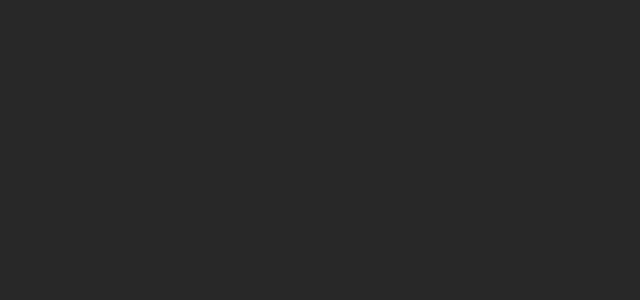
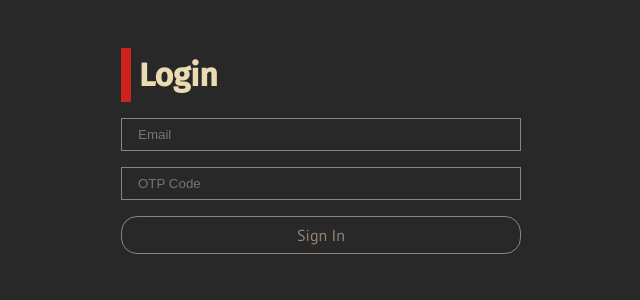
Before and after one commit to Peruibeloko/perublog-vue, a Vue app: page /login in a window 1280 px wide. Before the commit this address had no page. Shown: the top 300 px of the page, without its empty margins (319-959 px from the left). Built offline with nearby package versions, Linux system fonts and the light colour scheme.

Commit message:
authentication done, TODO use axios

```diff
--- a/package.json
+++ b/package.json
@@ -9,6 +9,7 @@
   },
   "dependencies": {
     "@vitejs/plugin-vue": "^2.3.2",
+    "axios": "^0.27.2",
     "vite": "^2.9.8",
     "vue": "^3.2.33",
     "vue-router": "^4.0.15"
--- /dev/null
+++ b/src/components/admin/Composer.vue
@@ -0,0 +1,19 @@
+<script setup>
+import DraftList from './DraftList.vue';
+import Editor from './Editor.vue';
+
+const props = defineProps(['id']);
+</script>
+
+<template>
+  <main>
+    <DraftList />
+    <Editor :id="props.id" />
+  </main>
+</template>
+
+<style lang="css" scoped>
+main {
+  display: flex;
+}
+</style>
--- /dev/null
+++ b/src/components/admin/DraftList.vue
@@ -0,0 +1,15 @@
+<script setup></script>
+
+<template>
+  <ul>
+    <li>1</li>
+    <li>2</li>
+    <li>3</li>
+    <li>4</li>
+    <li>5</li>
+    <li>6</li>
+    <li>7</li>
+  </ul>
+</template>
+
+<style lang="css" scoped></style>
--- /dev/null
+++ b/src/components/admin/Editor.vue
@@ -0,0 +1,31 @@
+<script setup>
+import { ref } from 'vue';
+import { onBeforeRouteLeave } from 'vue-router';
+
+const saveDraft = async () => {};
+const publish = async () => {};
+
+const props = defineProps(['id']);
+
+const post = ref({
+  title: '',
+  content: '',
+  id: props.id ?? ''
+});
+
+onBeforeRouteLeave(() => {
+  if (!post.value.id && post.value.content)
+    return window.confirm('Do you really want to leave? you have unsaved changes!');
+});
+</script>
+
+<template>
+  <form id="composer" @submit="e => e.preventDefault()">
+    <input type="text" id="title" v-model="post.title" />
+    <textarea id="content" v-model="post.content"></textarea>
+    <button type="button" @click="saveDraft">Save Draft</button>
+    <button type="button" @click="publish">Publish</button>
+  </form>
+</template>
+
+<style lang="css" scoped></style>
--- a/src/components/blog/Header.vue
+++ b/src/components/blog/Header.vue
@@ -35,6 +35,7 @@
   color: var(--gray);
   font-size: 1rem;
   font-family: var(--sans-serif-regular);
+  font-weight: normal;
   margin: 1rem 0;
   width: 15rem;
 }
--- a/src/components/blog/Navbar.vue
+++ b/src/components/blog/Navbar.vue
@@ -65,13 +65,13 @@
 </script>
 
 <template>
-  <aside class="navigation">
+  <nav class="navigation">
     <button @click="navToFirstPost">⇇ Primeiro post</button>
     <button @click="navToPrevPost" :disabled="!prevPostId.value">← Post anterior</button>
     <button @click="navToRandomPost">⤧ Post aleatório</button>
     <button @click="navToNextPost" :disabled="!nextPostId.value">Próximo post →</button>
     <button @click="navToLastPost">Último post ⇉</button>
-  </aside>
+  </nav>
 </template>
 
 <style lang="css" scoped>
--- a/src/components/blog/Post.vue
+++ b/src/components/blog/Post.vue
@@ -79,7 +79,7 @@
 #post small {
   font-family: var(--sans-serif-regular);
   font-size: 1rem;
-  color: rgb(93, 93, 93);
+  color: var(--gray);
   font-style: italic;
   display: block;
 }
--- /dev/null
+++ b/src/pages/Login.vue
@@ -0,0 +1,105 @@
+<script setup>
+import { ref } from 'vue';
+import { useRouter, useRoute } from 'vue-router';
+
+import { urlDecodeObjectValues } from '../util/misc.js';
+
+const router = useRouter();
+const currentRoute = useRoute();
+
+const loginInfo = ref({
+  email: '',
+  otp: ''
+});
+
+const login = async () => {
+  const res = await fetch(`${import.meta.env.VITE_BACKEND_URL}/auth/login`, {
+    method: 'POST',
+    body: JSON.stringify({
+      email: loginInfo.value.email,
+      token: loginInfo.value.otp
+    }),
+    headers: {
+      'Content-Type': 'application/json'
+    }
+  });
+
+  if (res.ok) {
+    const token = await res.text();
+    console.log(token);
+    localStorage.setItem('authToken', token);
+    const routeParams = urlDecodeObjectValues(currentRoute.query);
+    const navResult = router.push(routeParams);
+    if (navResult) {
+      console.log('fuck');
+    }
+  } else {
+    console.log();
+    return;
+  }
+};
+</script>
+
+<template>
+  <main>
+    <h1>Login</h1>
+    <form @submit.prevent="login">
+      <input
+        type="email"
+        placeholder="Email"
+        v-model.trim="loginInfo.email"
+        autocomplete="email"
+        required
+      />
+      <input type="tel" placeholder="OTP Code" v-model="loginInfo.otp" required />
+      <button type="submit">Sign In</button>
+    </form>
+  </main>
+</template>
+
+<style lang="css" scoped>
+main {
+  width: 25rem;
+  margin: 3rem auto;
+}
+
+h1 {
+  width: min-content;
+  font-size: 2rem;
+  font-family: var(--sans-serif-title);
+  border-left: 10px var(--main-color) solid;
+  padding: 0.5rem;
+  margin-bottom: 1rem;
+}
+
+form {
+  display: flex;
+  flex-direction: column;
+  margin: auto;
+}
+
+input {
+  color: var(--white);
+  border: none;
+  border: 1px solid var(--gray);
+  padding: 0.5rem 1rem;
+  margin-bottom: 1rem;
+}
+
+button {
+  color: var(--gray);
+  border: none;
+  font-size: 1rem;
+  font-family: var(--sans-serif-regular);
+  cursor: pointer;
+  border: 1px solid var(--gray);
+  border-radius: 1rem;
+  padding: 0.5rem 1rem;
+  transition-duration: 200ms;
+}
+
+button:hover {
+  border-color: var(--white);
+  color: var(--white);
+}
+</style>
--- a/src/routes.js
+++ b/src/routes.js
@@ -1,13 +1,21 @@
 import { createRouter, createWebHistory } from 'vue-router';
+
+import { urlEncodeObjectValues } from './util/misc.js';
 
 import Home from './pages/Home.vue';
 import Blog from './pages/Blog.vue';
 import Portfolio from './pages/Portfolio.vue';
+import Login from './pages/Login.vue';
 
 import Post from './components/blog/Post.vue';
 import PostList from './components/blog/PostList.vue';
+import Composer from './components/admin/Composer.vue';
 
-const routes = [
+import { isLoggedIn } from './util/auth';
+
+const router = createRouter({
+  history: createWebHistory(),
+  routes: [
     {
       path: '/',
       name: 'home',
@@ -17,18 +25,52 @@
       path: '/blog',
       component: Blog,
       children: [
-      { path: '', name: 'blog', component: PostList },
-      { path: ':postId', name: 'post', component: Post, props: true }
+        {
+          path: '',
+          name: 'blog',
+          component: PostList
+        },
+        {
+          path: ':postId',
+          name: 'post',
+          component: Post,
+          props: true
+        }
       ]
+    },
+    {
+      path: '/admin/compose/:id?',
+      name: 'composer',
+      component: Composer,
+      props: true,
+      meta: {
+        requiresAuth: true
+      }
+    },
+    {
+      path: '/login',
+      name: 'login',
+      component: Login
     },
     {
       path: '/portfolio',
       name: 'portfolio',
       component: Portfolio
     }
-];
+  ]
+});
 
-export default createRouter({
-  history: createWebHistory(),
-  routes
+router.beforeEach(async (to, from) => {
+  if (to.name !== 'login' && to.meta.requiresAuth && !(await isLoggedIn())) {
+    return {
+      name: 'login',
+      query: urlEncodeObjectValues({
+        name: to.name,
+        params: to.params,
+        query: to.query
+      })
+    };
+  }
 });
+
+export default router;
--- /dev/null
+++ b/src/util/auth.js
@@ -0,0 +1,8 @@
+export const isLoggedIn = async () => {
+  const token = localStorage.getItem('authToken');
+  return await fetch(`${import.meta.env.VITE_BACKEND_URL}/auth/check`, {
+    headers: {
+      Authorization: `Bearer ${token}`
+    }
+  }).then(res => res.ok);
+};
--- /dev/null
+++ b/src/util/misc.js
@@ -0,0 +1,17 @@
+export const urlEncodeObjectValues = obj =>
+  Object.entries(obj).reduce(
+    (prev, [k, v]) => ({
+      ...prev,
+      [k]: encodeURIComponent(JSON.stringify(v))
+    }),
+    {}
+  );
+
+export const urlDecodeObjectValues = obj =>
+  Object.entries(obj).reduce(
+    (prev, [k, v]) => ({
+      ...prev,
+      [k]: JSON.parse(decodeURIComponent(v))
+    }),
+    {}
+  );
```
Also changed, not shown: 1 other file (tests, documents, lock files or other folders). Lines whose indentation alone changed are shown as unchanged.
